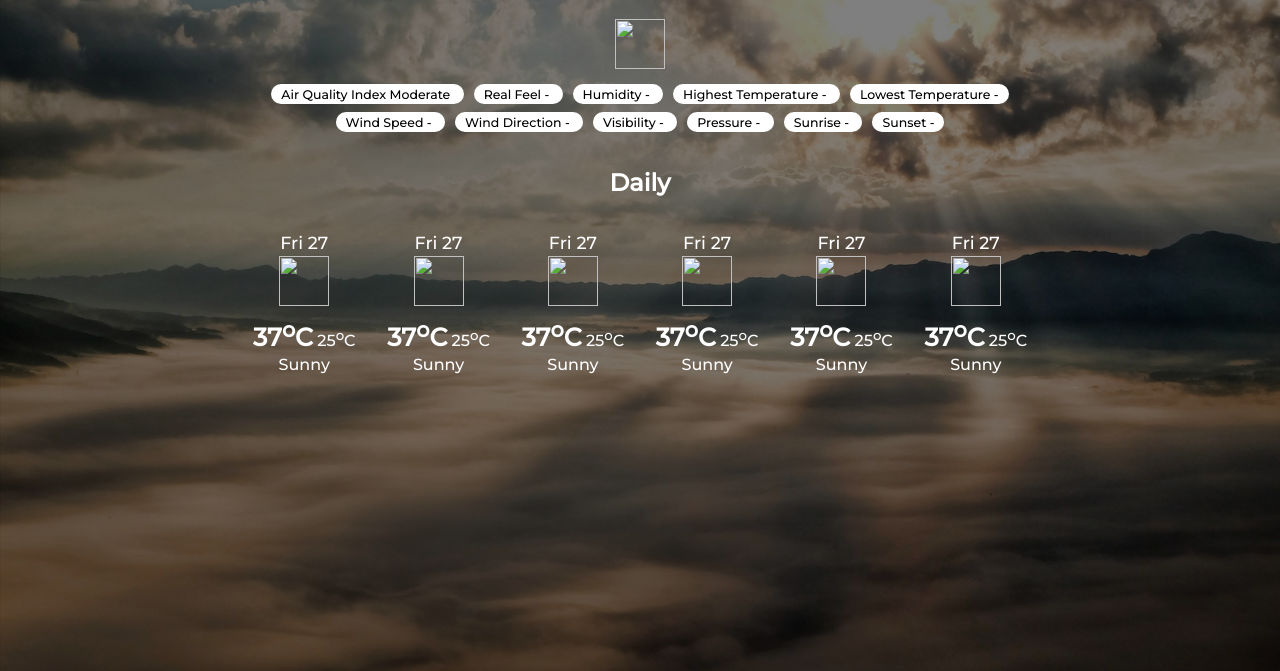
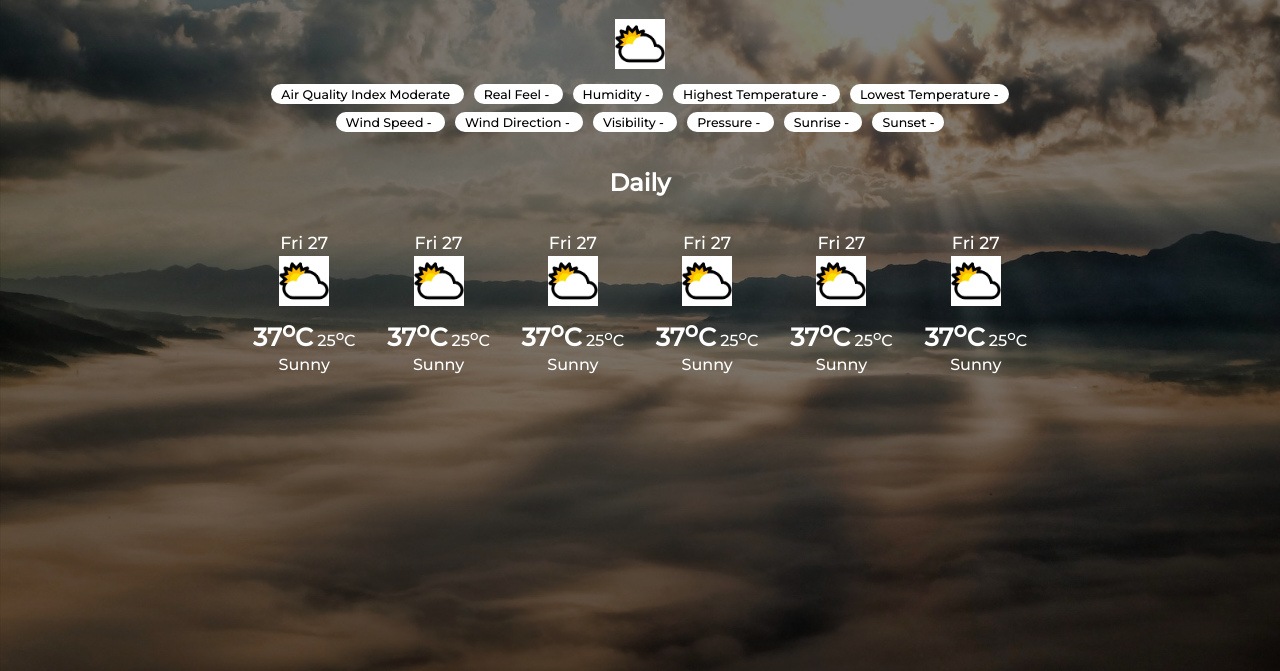
Before and after one commit to tanmaysonanis/WeatherAPI-Project, a plain HTML site: page index.html in a window 1280 px wide. Shown: the part 129-800 px from the top of the page. Drawn offline with Linux system fonts and the light colour scheme.

Commit message:
Update index.html

```diff
--- a/index.html
+++ b/index.html
@@ -78,7 +78,7 @@
     <h1 class="location-name" id="locationName">Search City...</h1>
 
     <div class="temperature-container">
-      <div class="temperature-icon"><img class="imgs-as-icons" src="icons/sunny.png"></div>
+      <div class="temperature-icon"><img class="imgs-as-icons" src="icons/sunny.jpg"></div>
       <div class="temperature-value" id="temperatureValue"></div>
       <div class="temperature-value" id="farenheitValue"></div>
     </div>
@@ -153,7 +153,7 @@
 
       <div class="daily-forecast-card">
         <p class="daily-forecast-date">Fri 27</p>
-        <div class="daily-forecast-logo"><img class="imgs-as-icons" src="icons/sunny.png"></div>
+        <div class="daily-forecast-logo"><img class="imgs-as-icons" src="icons/sunny.jpg"></div>
         <div class="max-min-temperature-daily-forecast">
           <span class="max-daily-forecast">37<sup>o</sup>C</span>
           <span class="min-daily-forecast">25<sup>o</sup>C</span>
@@ -163,7 +163,7 @@
 
       <div class="daily-forecast-card">
         <p class="daily-forecast-date">Fri 27</p>
-        <div class="daily-forecast-logo"><img class="imgs-as-icons" src="icons/sunny.png"></div>
+        <div class="daily-forecast-logo"><img class="imgs-as-icons" src="icons/sunny.jpg"></div>
         <div class="max-min-temperature-daily-forecast">
           <span class="max-daily-forecast">37<sup>o</sup>C</span>
           <span class="min-daily-forecast">25<sup>o</sup>C</span>
@@ -173,7 +173,7 @@
 
       <div class="daily-forecast-card">
         <p class="daily-forecast-date">Fri 27</p>
-        <div class="daily-forecast-logo"><img class="imgs-as-icons" src="icons/sunny.png"></div>
+        <div class="daily-forecast-logo"><img class="imgs-as-icons" src="icons/sunny.jpg"></div>
         <div class="max-min-temperature-daily-forecast">
           <span class="max-daily-forecast">37<sup>o</sup>C</span>
           <span class="min-daily-forecast">25<sup>o</sup>C</span>
@@ -183,7 +183,7 @@
 
       <div class="daily-forecast-card">
         <p class="daily-forecast-date">Fri 27</p>
-        <div class="daily-forecast-logo"><img class="imgs-as-icons" src="icons/sunny.png"></div>
+        <div class="daily-forecast-logo"><img class="imgs-as-icons" src="icons/sunny.jpg"></div>
         <div class="max-min-temperature-daily-forecast">
           <span class="max-daily-forecast">37<sup>o</sup>C</span>
           <span class="min-daily-forecast">25<sup>o</sup>C</span>
@@ -193,7 +193,7 @@
 
       <div class="daily-forecast-card">
         <p class="daily-forecast-date">Fri 27</p>
-        <div class="daily-forecast-logo"><img class="imgs-as-icons" src="icons/sunny.png"></div>
+        <div class="daily-forecast-logo"><img class="imgs-as-icons" src="icons/sunny.jpg"></div>
         <div class="max-min-temperature-daily-forecast">
             <span class="max-daily-forecast">37<sup>o</sup>C</span>
             <span class="min-daily-forecast">25<sup>o</sup>C</span>
@@ -203,7 +203,7 @@
 
       <div class="daily-forecast-card">
         <p class="daily-forecast-date">Fri 27</p>
-        <div class="daily-forecast-logo"><img class="imgs-as-icons" src="icons/sunny.png"></div>
+        <div class="daily-forecast-logo"><img class="imgs-as-icons" src="icons/sunny.jpg"></div>
         <div class="max-min-temperature-daily-forecast">
           <span class="max-daily-forecast">37<sup>o</sup>C</span>
           <span class="min-daily-forecast">25<sup>o</sup>C</span>
```
